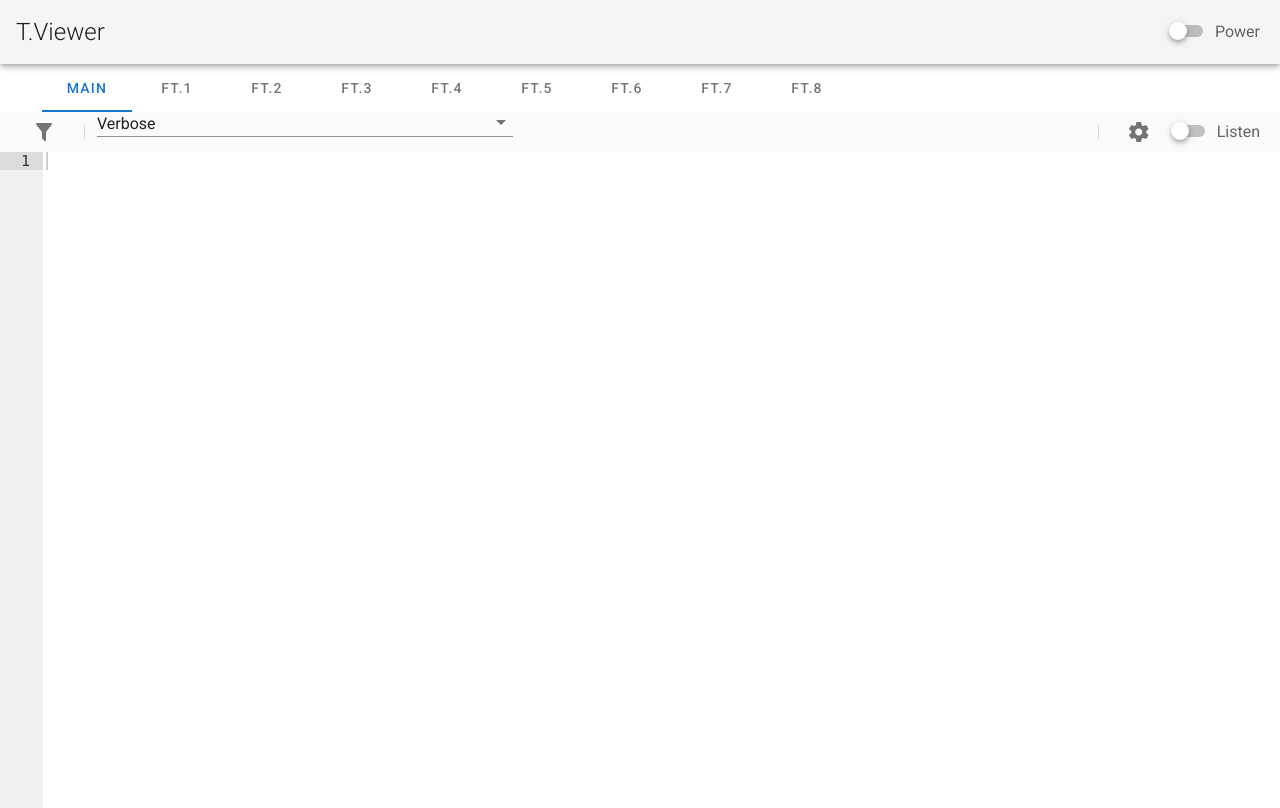
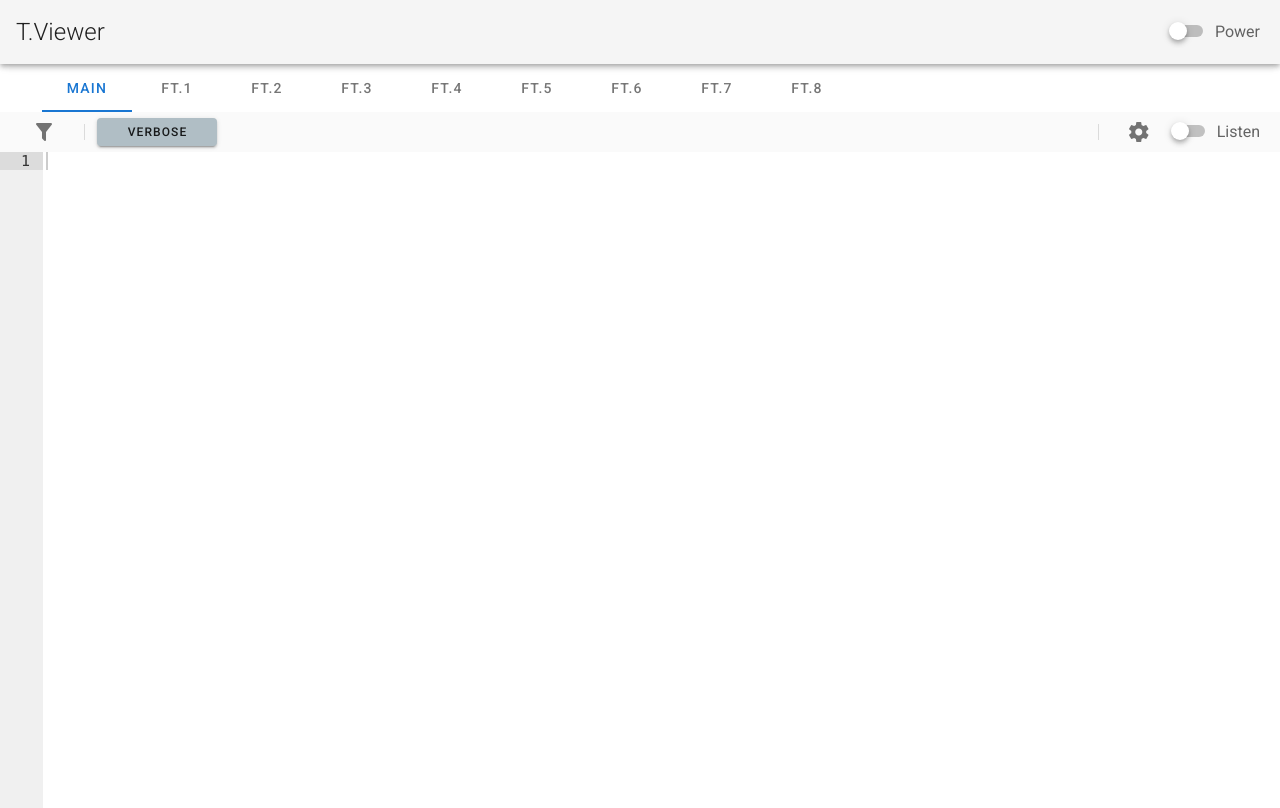
Before and after one commit to msaltnet/T.Viewer, a Vue app: page / in a window 1280 px wide. Built offline with nearby package versions, Linux system fonts and the light colour scheme.

Commit message:
Change level sector to menu component

```diff
--- a/src/components/LogMonitor.vue
+++ b/src/components/LogMonitor.vue
@@ -7,7 +7,32 @@
 
       <v-divider class="mx-3" inset vertical></v-divider>
       <v-flex xs4>
-          <v-select dense v-model="logLevelsSelected" :items="logLevels"></v-select>
+
+      <v-menu
+        :offset-y="true"
+      >
+        <template v-slot:activator="{ on, attrs }">
+          <v-btn
+            small
+            min-width="120"
+            color="blue-grey lighten-3"
+            v-bind="attrs"
+            v-on="on"
+          >
+            {{ logLevelsSelected }}
+          </v-btn>
+        </template>
+        <v-list dense>
+          <v-list-item
+            v-for="(item, index) in logLevels"
+            :key="index"
+            @click="onLevelClicked(item)"
+          >
+            <v-list-item-title>{{ item }}</v-list-item-title>
+          </v-list-item>
+        </v-list>
+      </v-menu>
+
       </v-flex>
       <v-spacer></v-spacer>
 
@@ -60,6 +85,9 @@ export default {
     window.addEventListener('resize', this.handleResize);
   },
   methods: {
+    onLevelClicked: function (selectedLevel) {
+      this.logLevelsSelected = selectedLevel;
+    },
     onSwitchChanged: function () {
       if (this.isListenerOn) {
         this.listenerTag = this.logListener.registerListener(this.onMessageReceived);
```
